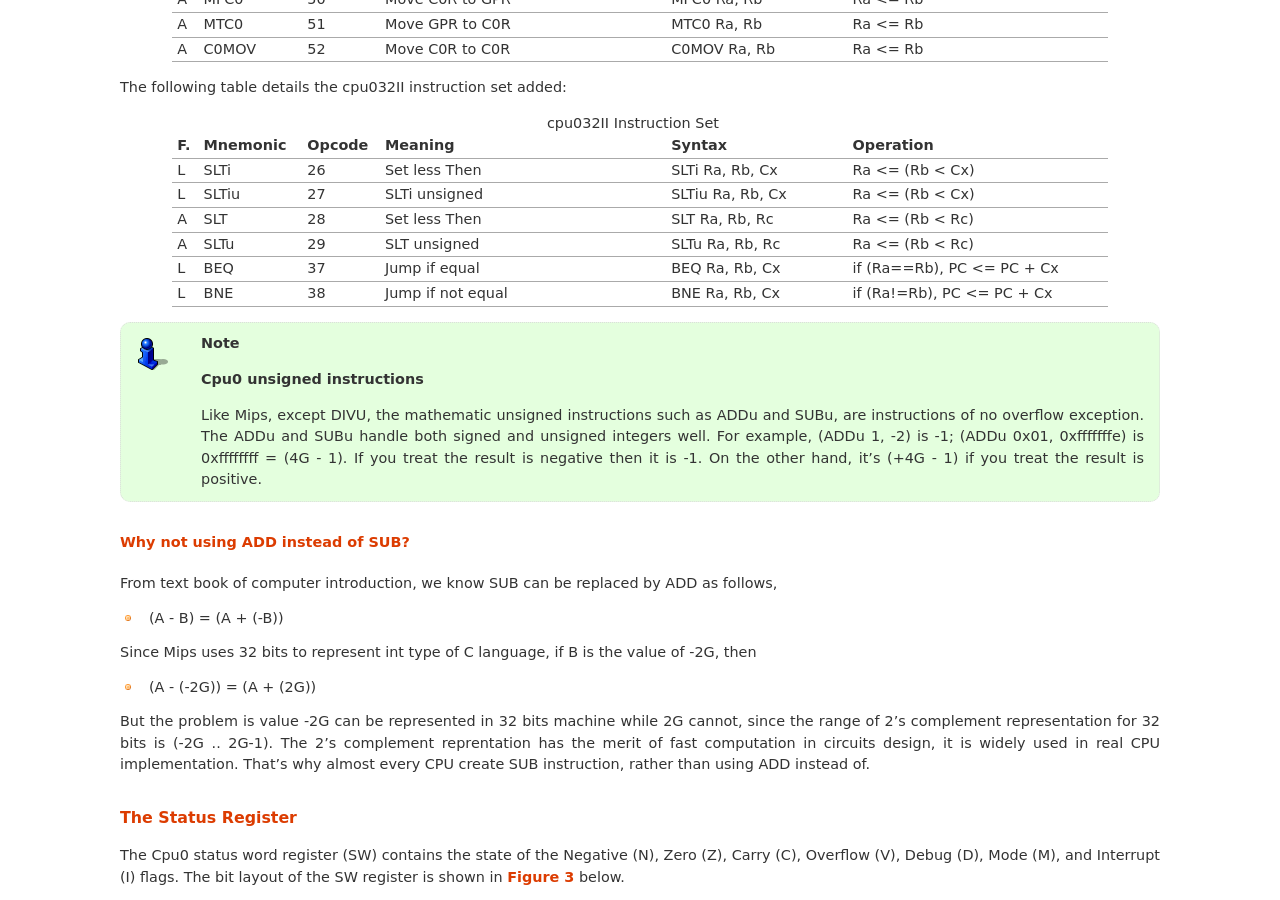
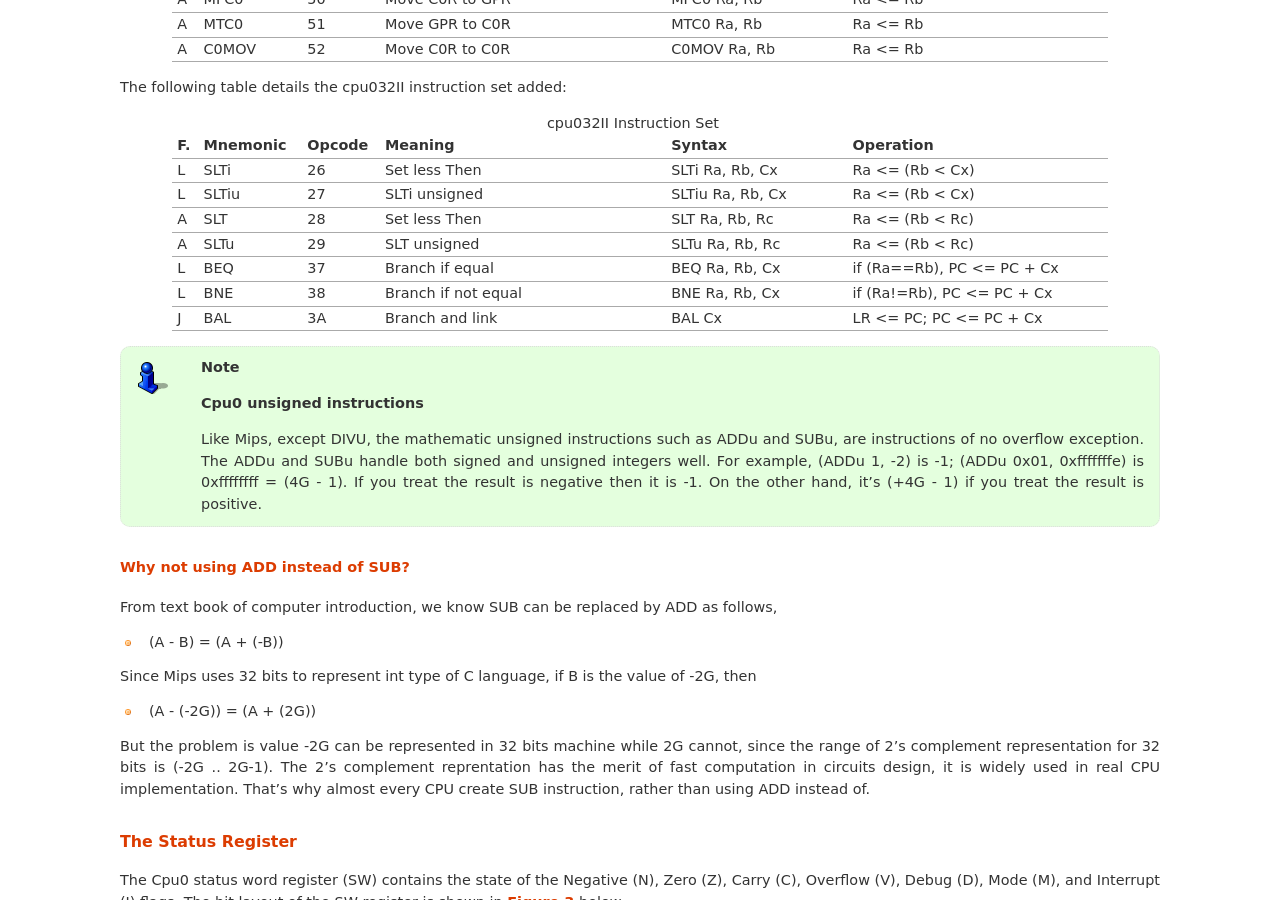
Before and after one commit to Jonathan2251/lbd, a Sphinx documentation site: the page built from source/llvmstructure.rst, in a window 1280 px wide and 900 px high, scrolled down 4263 px. Built offline with Sphinx 7.4.7, drawn with Linux system fonts in a browser that asks for light colours; formulas are drawn with MathJax 3; pages that are not in the unit, such as notebooks, are missing from menus.

```diff
--- a/source/about.rst
+++ b/source/about.rst
@@ -71,6 +71,7 @@ Version 3.7.1, Not release yet
   Add section "Vector type (SIMD) support" of Chapter "Other data type".
   Add section "Long branch support" of Chapter "Control flow statements".
   Add sub-section "eh.dwarf intrinsic" of Chapter Function call.
+  Change display "ret $rx" to "jr $rx" where $rx is not $lr.
 
 Version 3.7.0, Released September 24, 2015
   Porting to lld 3.7.
--- a/source/llvmstructure.rst
+++ b/source/llvmstructure.rst
@@ -497,15 +497,21 @@ The following table details the cpu032II instruction set added:
   * - L
     - BEQ
     - 37
-    - Jump if equal
+    - Branch if equal
     - BEQ Ra, Rb, Cx
     - if (Ra==Rb), PC <= PC + Cx
   * - L
     - BNE
     - 38
-    - Jump if not equal
+    - Branch if not equal
     - BNE Ra, Rb, Cx
     - if (Ra!=Rb), PC <= PC + Cx
+  * - J
+    - BAL
+    - 3A
+    - Branch and link
+    - BAL Cx
+    - LR <= PC; PC <= PC + Cx
 
 .. note:: **Cpu0 unsigned instructions**
 
```
Also changed, not shown: source/elf.rst (+9 -5 lines), 10 other files.
